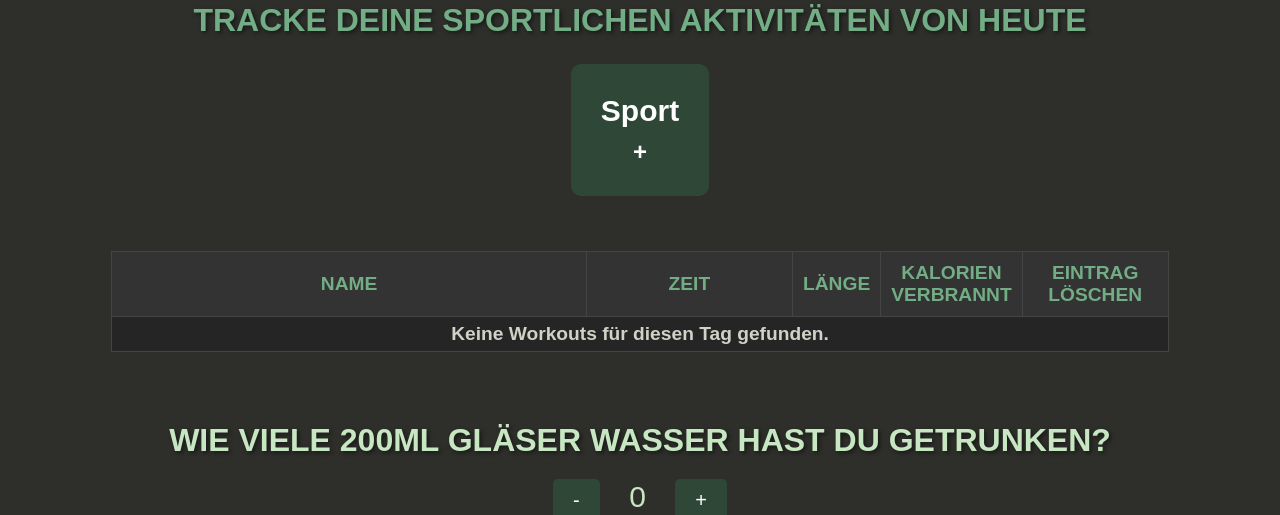
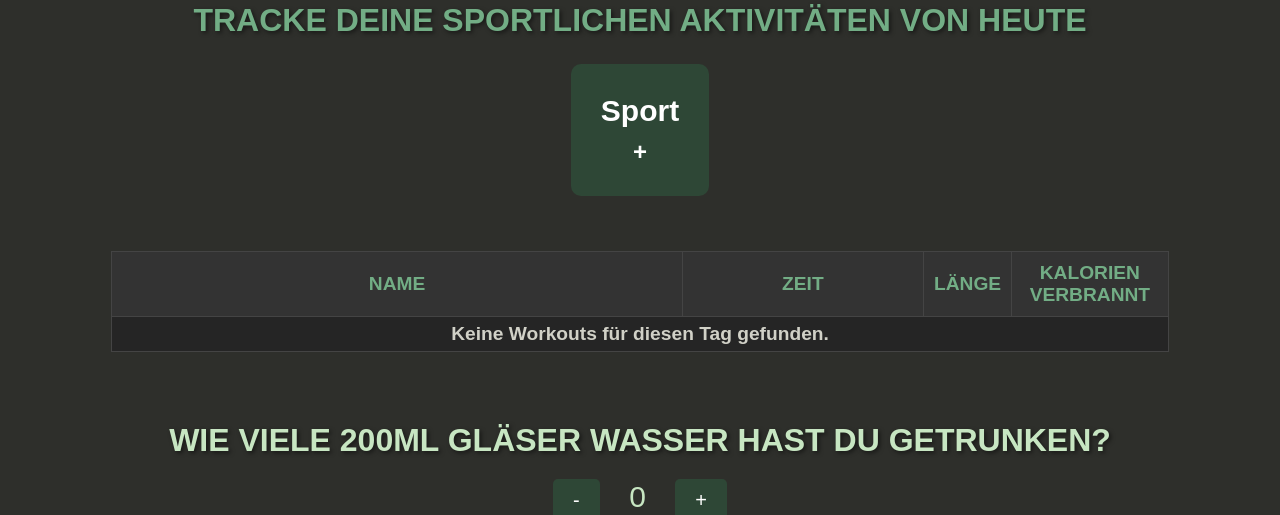
Before and after one commit to markus-schaaf/webproject, a Django app: page /trackerapp/ in a window 1280 px wide. Shown: the part 1697-2212 px from the top of the page. Run offline with Django 5.2, Linux system fonts and the light colour scheme; a user stored in the database is signed in; data comes from the database, SQL or seed files in the repository; parts of the project's set-up code (start-up, migrations or seed data) failed here and were passed over.

Commit message:
Kleiner Fix

```diff
--- a/trackerapp/templates/Trackerapp.html
+++ b/trackerapp/templates/Trackerapp.html
@@ -388,7 +388,6 @@
             <th>Zeit</th>
             <th>Länge</th>
             <th>Kalorien verbrannt</th>
-            <th>Eintrag Löschen</th>
         </tr>
     </thead>
     <tbody>
@@ -398,12 +397,6 @@
             <td>{{ unit.time|date:"H:i" }}</td>
             <td>{{ unit.workout_length|format_minutes }}</td>
             <td>{{ unit.calories_burned }}</td>
-            <td>
-                <a href="{% url 'delete_workout_unit' workout_unit_id=unit.workout_type_unit %}"
-                   onclick="return confirm('Möchten Sie dieses Workout wirklich löschen?');" >
-                   &#128465;
-                </a>
-            </td>
         </tr>
         {% empty %}
         <tr>
```
